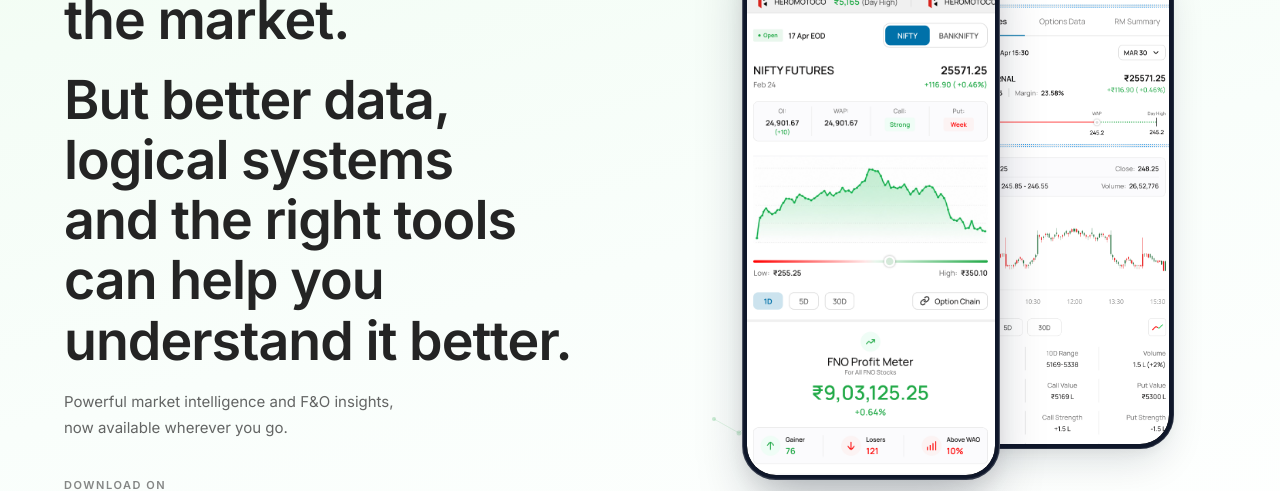
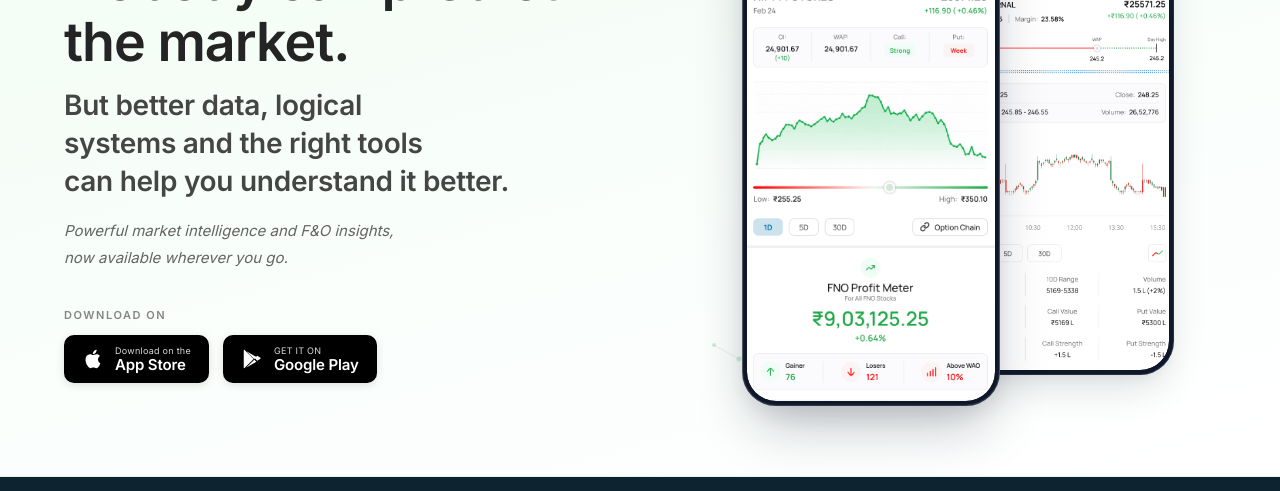
Before and after one commit to srijanmishra-4/rm-website-test, a Next.js app: page /download in a window 1280 px wide. Shown: the part 330-821 px from the top of the page. Built offline with nearby package versions, Linux system fonts and the light colour scheme; no server answers; a web font is replaced by a local one.

Commit message:
fx download page content

```diff
--- a/components/download/DownloadHero.jsx
+++ b/components/download/DownloadHero.jsx
@@ -91,15 +91,14 @@
             </h1>
 
             <h3
-              id="dl-hero-heading"
-              className="m-0 mt-[clamp(0.875rem,1.6vw,1.25rem)] font-display text-[clamp(2.25rem,4.2vw,3.5rem)] leading-[1.12] font-semibold tracking-[-0.018em] text-text-primary [text-wrap:balance]"
+              className="m-0 mt-[clamp(0.75rem,1.2vw,1rem)] font-display text-[clamp(1.25rem,2.2vw,1.75rem)] leading-[1.35] font-normal tracking-[-0.01em] text-text-primary/85 [text-wrap:balance]"
             >
               But better data, logical systems and the right tools
               <br />
               can help you understand it better.
             </h3>
 
-            <p className="mt-[clamp(0.875rem,1.4vw,1.25rem)] mb-0 max-w-[32rem] text-[clamp(0.9375rem,1.05vw,1.0625rem)] leading-[1.75] text-text-primary/70 [text-wrap:pretty]">
+            <p className="mt-[clamp(0.875rem,1.4vw,1.25rem)] mb-0 max-w-[32rem] text-[clamp(0.9375rem,1.05vw,1.0625rem)] italic leading-[1.75] text-text-primary/70 [text-wrap:pretty]">
               Powerful market intelligence and F&amp;O insights,<br />
               now available wherever you go.
             </p>
```
